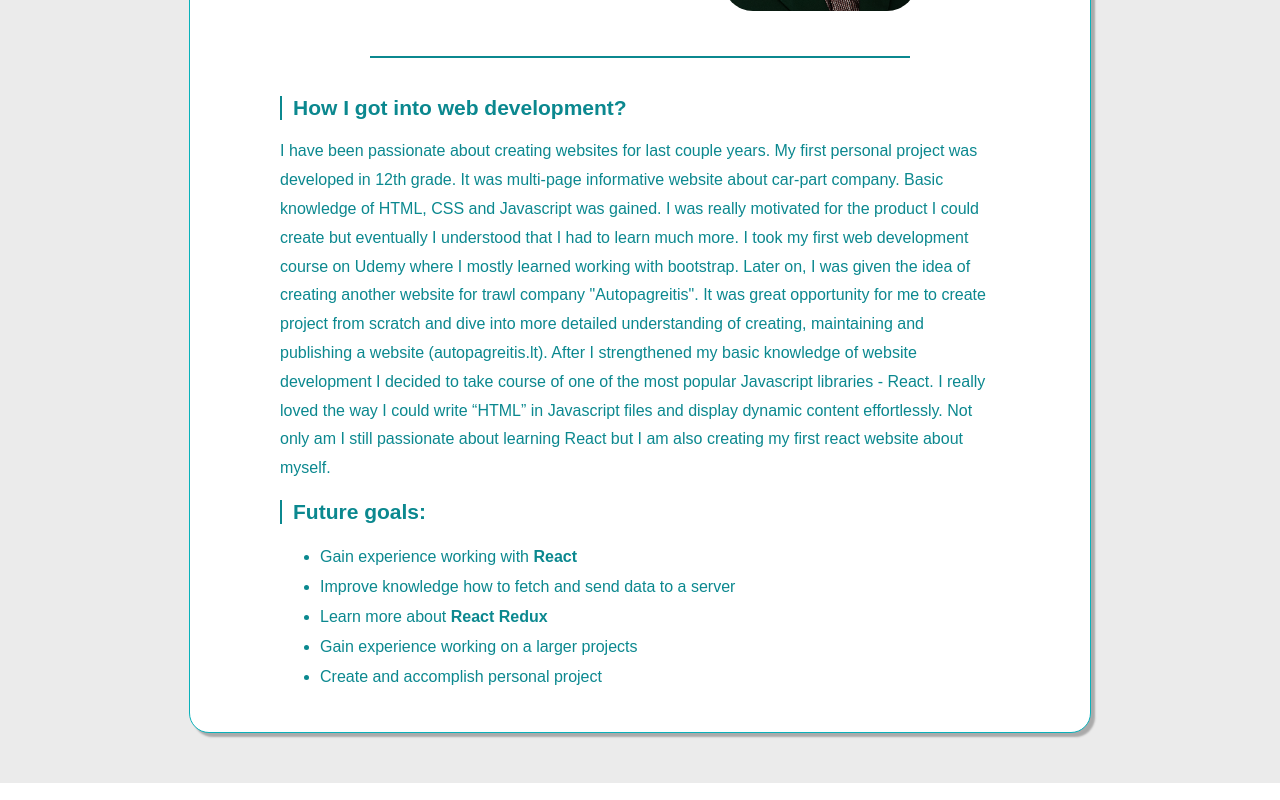
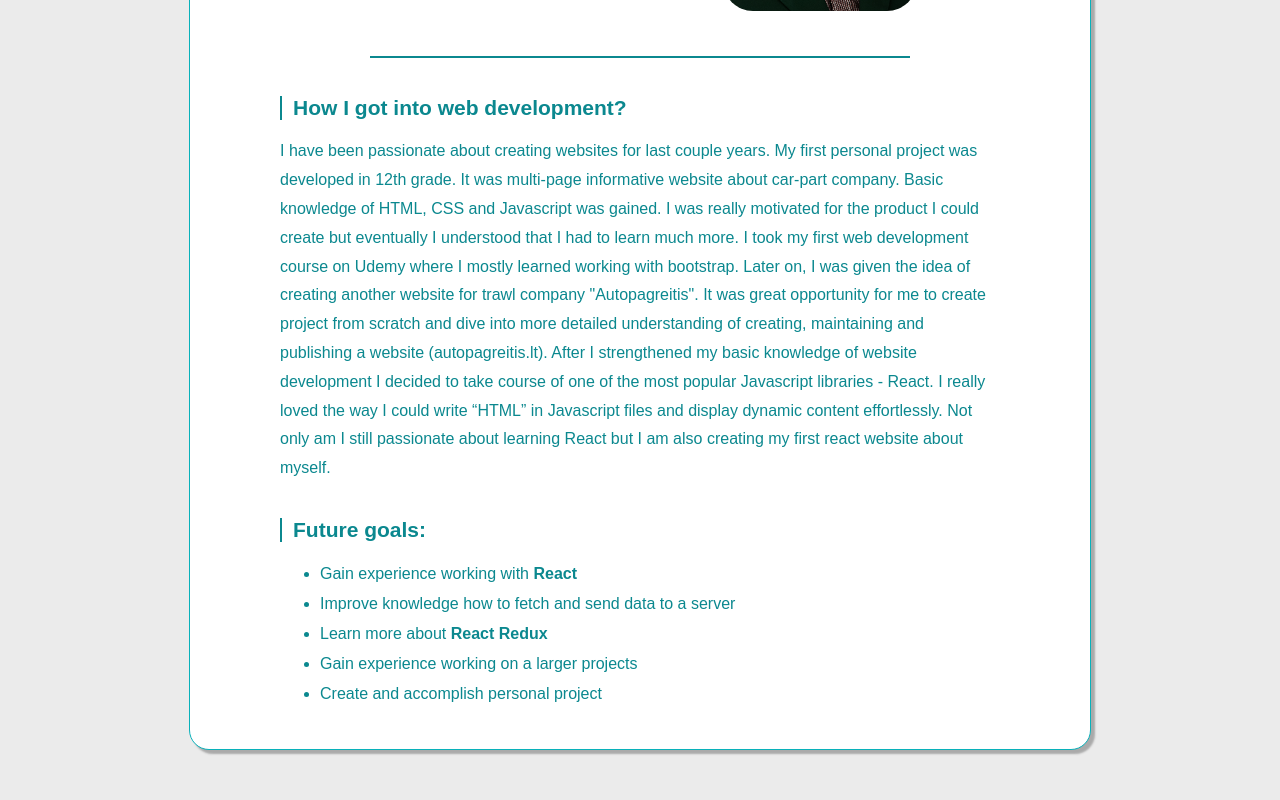
Before and after one commit to aretka/personal_website, a React app: page / in a window 1280 px wide. Shown: the part 502-1302 px from the top of the page. Built offline with nearby package versions, Linux system fonts and the light colour scheme.

Commit message:
Edit styling of Future Goals

```diff
--- a/src/containers/AboutMe/Bio/Bio.js
+++ b/src/containers/AboutMe/Bio/Bio.js
@@ -6,7 +6,7 @@ const bio = () => (
     <div className={classes.Bio}>
         <h2>How I got into web development?</h2>
         <p>I have been passionate about creating websites for last couple years. My first personal project was developed in 12th grade. It was multi-page informative website about car-part company. Basic knowledge of HTML, CSS and Javascript was gained. I was really motivated for the product I could create but eventually I understood that I had to learn much more. I took my first web development course on Udemy where I mostly learned working with bootstrap. Later on, I was given the idea of creating another website for trawl company "Autopagreitis". It was great opportunity for me to create project from scratch and dive into more detailed understanding of creating, maintaining and publishing a website (<a href="https://autopagreitis.lt/" target="_blank">autopagreitis.lt</a>). After I strengthened my basic knowledge of website development I decided to take course of one of the most popular Javascript libraries - React. I really loved the way I could write “HTML” in Javascript files and display dynamic content effortlessly. Not only am I still passionate about learning React but I am also creating my first react website about myself.</p>
-        <h2>Future goals:</h2>
+        <h2 className={classes.Goals}>Future goals:</h2>
         <ul>
             <li>Gain experience working with <b>React</b></li>
             <li>Improve knowledge how to fetch and send data to a server</li>
--- a/src/containers/AboutMe/Bio/Bio.module.css
+++ b/src/containers/AboutMe/Bio/Bio.module.css
@@ -22,12 +22,11 @@
     font-size: 21px;
 }
 
-.Bio ul {
-    /* list-style: none; */
-}
-
 .Bio li {
     line-height: 30px;
+}
+.Goals {
+    margin-top: 35px;
 }
 
 @media (max-width: 700px) {
```
